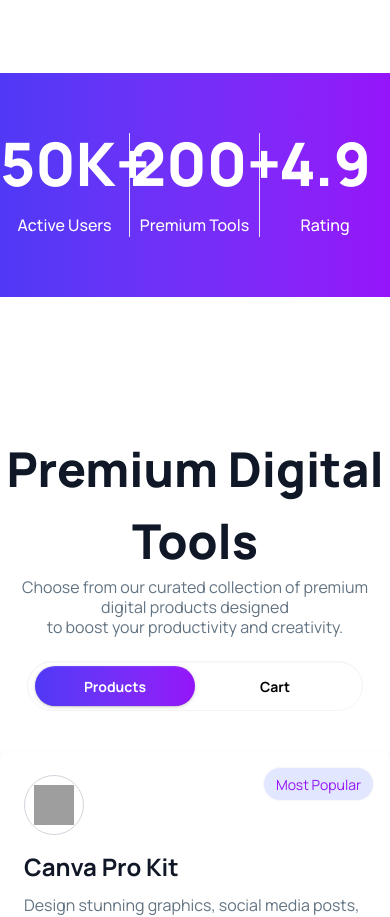
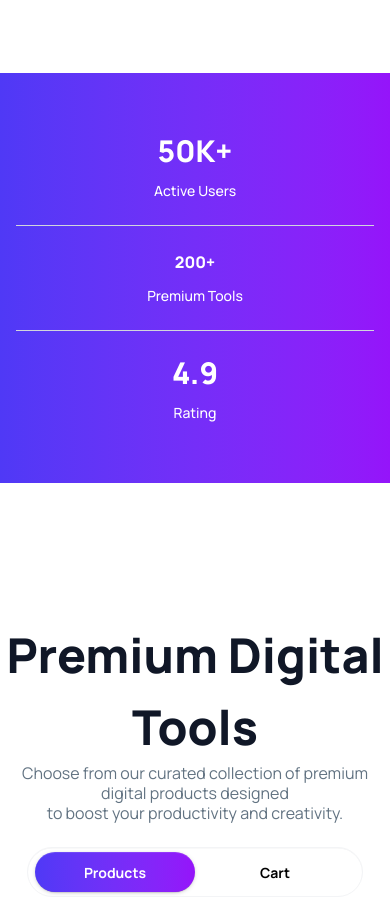
Before and after one commit to HasanMohammodZakaria/assignment-06-ml-06-digi-tools-buying, a React (Vite) app: page / in a window 390 px wide. Shown: the part 900-1817 px from the top of the page. Built offline with nearby package versions, Linux system fonts and the light colour scheme; grey boxes are pictures that could not be loaded.

Commit message:
Connter component responsive all device

```diff
--- a/src/components/Counter.jsx
+++ b/src/components/Counter.jsx
@@ -3,18 +3,18 @@
 const Counter = () => {
     return (
         <div className='bg-linear-to-r from-[#4F39F6] to-[#9514FA] mt-20 py-15'>
-            <div className="max-w-300 mx-auto grid grid-cols-3">
-                <div className="text-center border-r border-gray-200">
-                    <h2 className="text-6xl text-white font-extrabold">50K+</h2>
-                    <p className="text-6 font-medium text-white mt-5">Active Users</p>
+            <div className="max-w-7xl mx-auto grid grid-cols-1 sm:grid-cols-2 lg:grid-cols-3 gap-6 px-4">
+                <div className="text-center border-b sm:border-b-0 sm:border-r border-gray-300 pb-6 sm:pb-0">
+                    <h2 className="text-3xl sm:text-4xl lg:text-6xl text-white font-extrabold">50K+</h2>
+                    <p className="text-sm sm:text-base lg:text-lg font-medium text-white mt-3">Active Users</p>
                 </div>
-                <div className="text-center border-r border-gray-200">
-                    <h2 className="text-6xl text-white font-extrabold">200+</h2>
-                    <p className="text-6 font-medium text-white mt-5">Premium Tools</p>
+                <div className="text-center border-b lg:border-b-0 lg:border-r border-gray-300 pb-6 lg:pb-0">
+                    <h2 className="ext-3xl sm:text-4xl lg:text-6xl text-white font-extrabold">200+</h2>
+                    <p className="text-sm sm:text-base lg:text-lg font-medium text-white mt-3">Premium Tools</p>
                 </div>
                 <div className="text-center">
-                    <h2 className="text-6xl text-white font-extrabold">4.9</h2>
-                    <p className="text-6 font-medium text-white mt-5">Rating</p>
+                    <h2 className="text-3xl sm:text-4xl lg:text-6xl text-white font-extrabold "> 4.9 </h2>
+                    <p className="text-sm sm:text-base lg:text-lg font-medium text-white mt-3">Rating</p>
                 </div>
             </div>
         </div>
```
